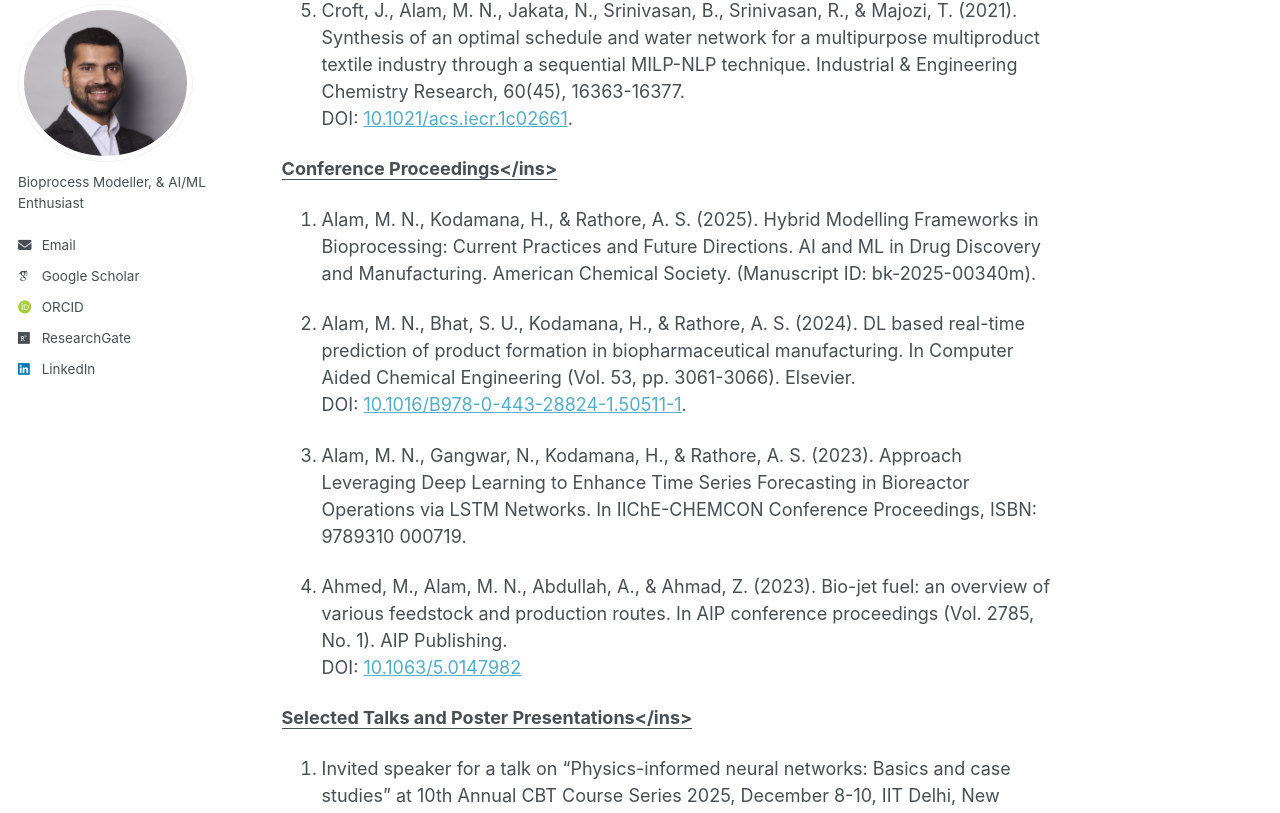
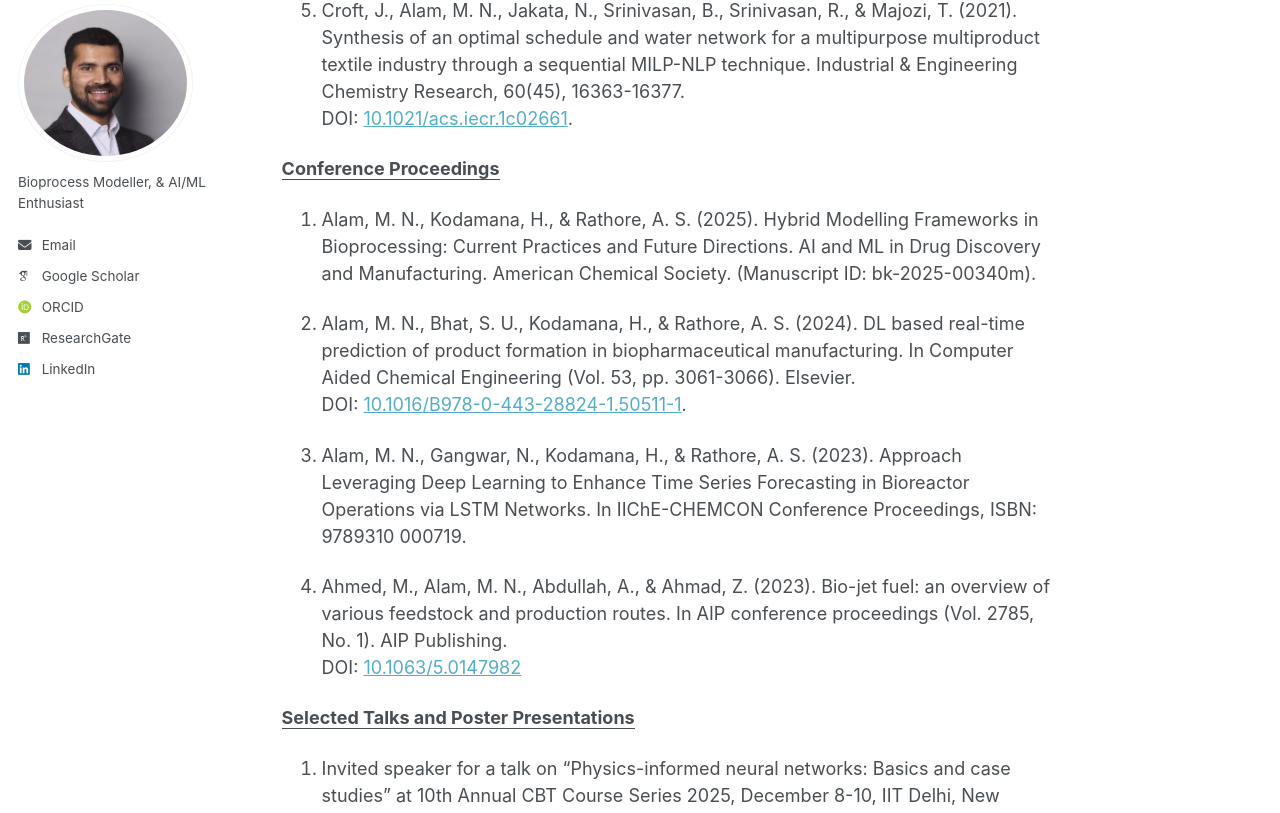
Before and after one commit to mdnasreiit/mdnasreiit.github.io, a Jekyll site: the page built from _pages/publications.md, in a window 1280 px wide and 1400 px high, scrolled down 745 px. Shown: the part 102-915 px from the top of the window. Built offline with Jekyll 4.4.1, drawn with Linux system fonts in a browser that asks for light colours; some web fonts are replaced.

Commit message:
Revise publications formatting and add new entries
Updated formatting for section headings and added new entries for journal articles, conference proceedings, and selected talks.

```diff
--- a/_pages/publications.md
+++ b/_pages/publications.md
@@ -6,7 +6,6 @@ redirect_from:
   - /md/
   - /markdown.html
 ---
-
 
 <ins>**Journal articles**</ins>
 
@@ -23,7 +22,7 @@ Cover link: [https://pubs.acs.org/toc/iecred/64/49](https://pubs.acs.org/toc/iec
 5. Croft, J., Alam, M. N., Jakata, N., Srinivasan, B., Srinivasan, R., & Majozi, T. (2021). Synthesis of an optimal schedule and water network for a multipurpose multiproduct textile industry through a sequential MILP-NLP technique. Industrial & Engineering Chemistry Research, 60(45), 16363-16377.<br>  DOI: [10.1021/acs.iecr.1c02661](https://pubs.acs.org/doi/full/10.1021/acs.iecr.1c02661). <br>
 
 
-<ins>**Conference Proceedings</ins>**
+<ins>**Conference Proceedings**</ins>
 
 1. Alam, M. N., Kodamana, H., & Rathore, A. S. (2025). Hybrid Modelling Frameworks in Bioprocessing: Current Practices and Future Directions. AI and ML in Drug Discovery and Manufacturing. American Chemical Society. (Manuscript ID: bk-2025-00340m).
 
@@ -36,7 +35,7 @@ Cover link: [https://pubs.acs.org/toc/iecred/64/49](https://pubs.acs.org/toc/iec
 
 
 
-<ins>**Selected Talks and Poster Presentations</ins>**
+<ins>**Selected Talks and Poster Presentations**</ins>
 
  1. Invited speaker for a talk on “Physics-informed neural networks: Basics and case studies” at 10th Annual CBT Course Series 2025, December 8-10, IIT Delhi, New Delhi.
 
```
